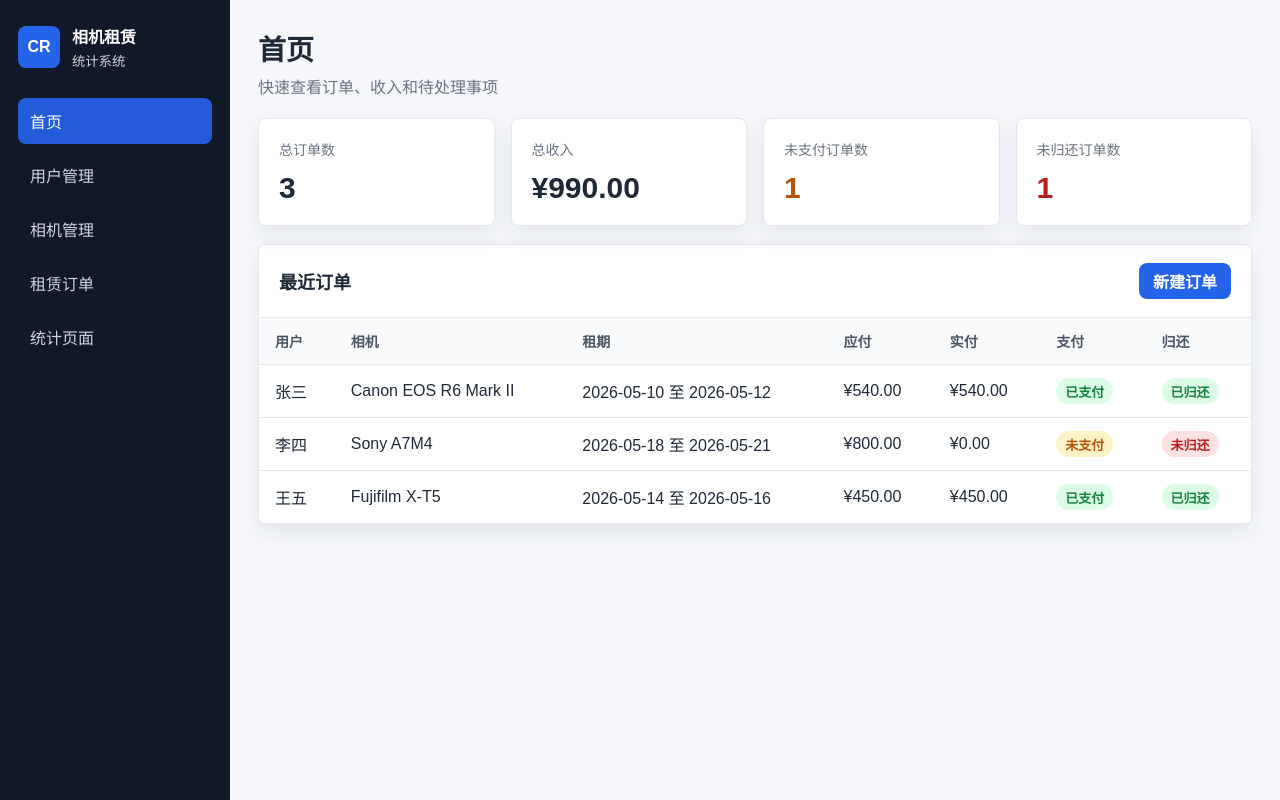
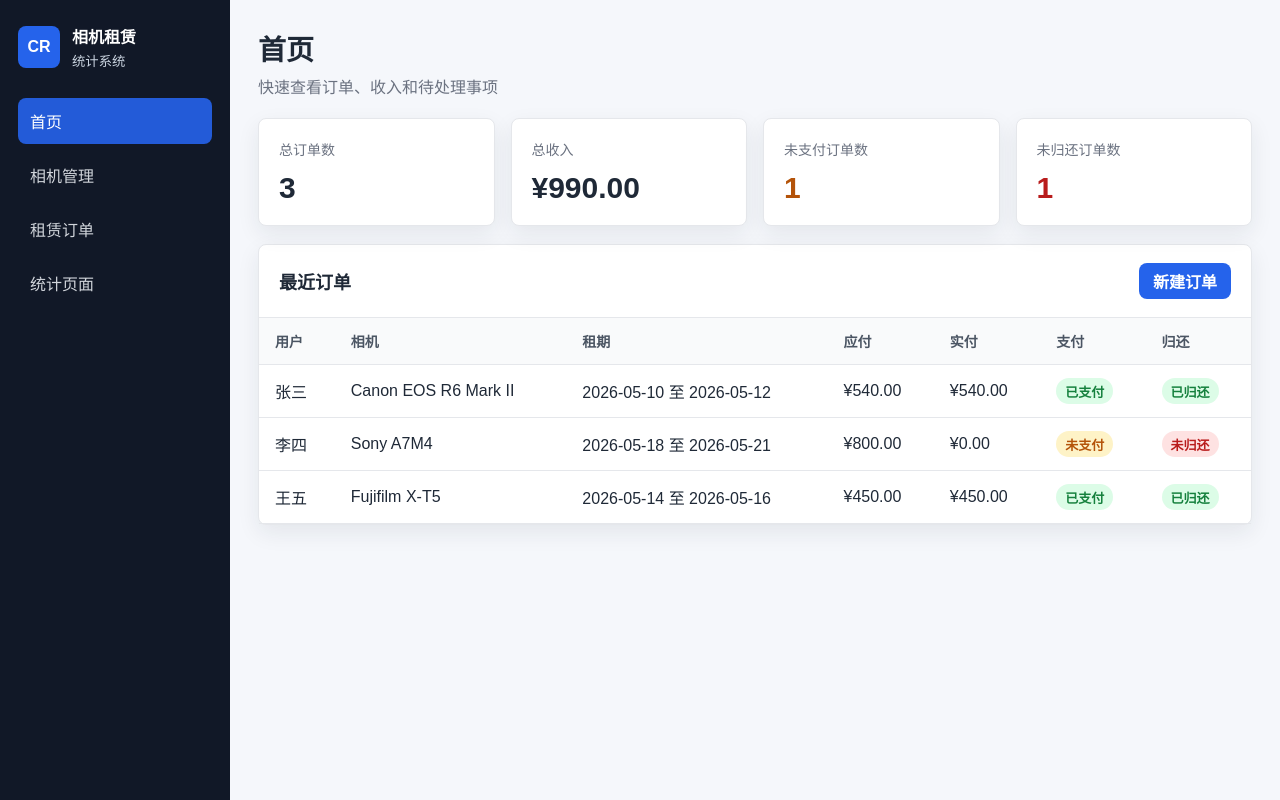
Before and after one commit to yua1008611/camera-rental-system, a Flask app: page / in a window 1280 px wide. Run offline with Flask 3, Linux system fonts and the light colour scheme; data comes from the database, SQL or seed files in the repository.

Commit message:
Update base.html

```diff
--- a/templates/base.html
+++ b/templates/base.html
@@ -17,9 +17,8 @@
         </div>
         <nav>
             <a href="{{ url_for('index') }}" class="{{ 'active' if request.endpoint == 'index' else '' }}">首页</a>
-            <a href="{{ url_for('users') }}" class="{{ 'active' if request.endpoint == 'users' else '' }}">用户管理</a>
             <a href="{{ url_for('cameras') }}" class="{{ 'active' if request.endpoint == 'cameras' else '' }}">相机管理</a>
-            <a href="{{ url_for('rentals') }}" class="{{ 'active' if request.endpoint == 'rentals' else '' }}">租赁订单</a>
+            <a href="{{ url_for('rentals') }}" class="{{ 'active' if request.endpoint in ['rentals', 'add_user_from_rentals', 'users'] else '' }}">租赁订单</a>
             <a href="{{ url_for('stats') }}" class="{{ 'active' if request.endpoint == 'stats' else '' }}">统计页面</a>
         </nav>
     </aside>
```
